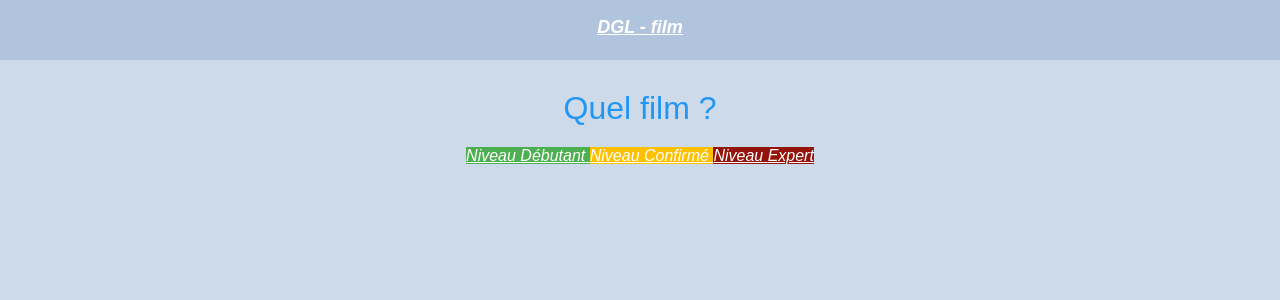
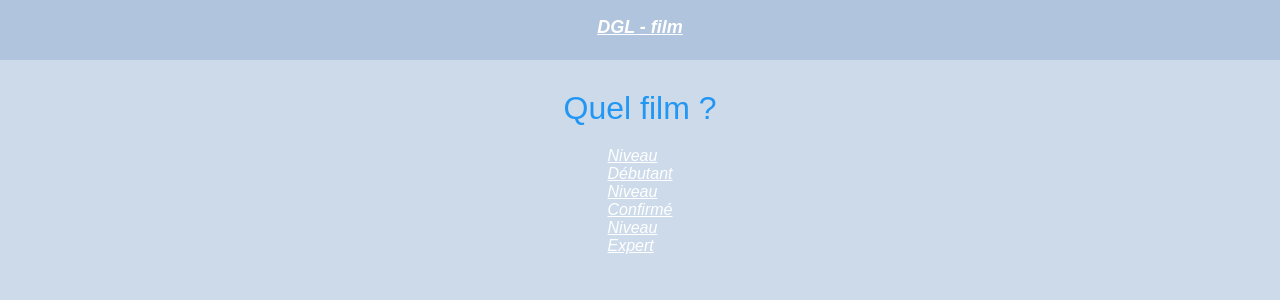
Before and after one commit to GodefroyL/questionnaire-film, a Jekyll site: the page built from html/questionnaire_par_type/quel_film.html, in a window 1280 px wide. Shown: the top 300 px of the page. Built offline with Jekyll 4.4.1, drawn with Linux system fonts in a browser that asks for light colours.

Commit message:
test corr niveau 2

```diff
--- a/_layouts/niveau.html
+++ b/_layouts/niveau.html
@@ -8,22 +8,22 @@ css: niveau
 
     {% if nombre_niveaux >= 1 %}
     <a class="lien_niveau" style="background-color: var(--vert); width: 100%" href="{{ site.url }}/html/questionnaire.html?questionnaire={{ page.questionnaire }}&niveau=debutant">
-        <span class="texte_vertical">Niveau</span>
-        <span class="texte_horizontal">Débutant</span>
+        <div class="texte_vertical">Niveau</div>
+        <div class="texte_horizontal">Débutant</div>
     </a>
     {% endif %}
 
     {% if nombre_niveaux >= 2 %}
     <a class="lien_niveau" style="background-color: var(--jaune); width: 50%" href="{{ site.url }}/html/questionnaire.html?questionnaire={{ page.questionnaire }}&niveau=confirme">
-        <span class="texte_vertical">Niveau</span>
-        <span class="texte_horizontal">Confirmé</span>
+        <div class="texte_vertical">Niveau</div>
+        <div class="texte_horizontal">Confirmé</div>
     </a>
     {% endif %}
 
     {% if nombre_niveaux >= 3 %}
     <a class="lien_niveau" style="background-color: var(--rouge); width: 20%" href="{{ site.url }}/html/questionnaire.html?questionnaire={{ page.questionnaire }}&niveau=expert">
-        <span class="texte_vertical">Niveau</span>
-        <span class="texte_horizontal">Expert</span>
+        <div class="texte_vertical">Niveau</div>
+        <div class="texte_horizontal">Expert</div>
     </a>
     {% endif %}
 </div>
--- a/static/css/niveau.css
+++ b/static/css/niveau.css
@@ -18,7 +18,7 @@
     width: 30%;
 }
 
-span .texte_vertical {
+.texte_vertical {
     margin-top: 70px;
     transform: rotate(270deg);
     transform-origin: left top;
@@ -26,7 +26,7 @@ span .texte_vertical {
     text-decoration: none;
 }
 
-span .texte_horizontal {
+.texte_horizontal {
     position: relative;
     top: 5px;
     left: -25px;
```
